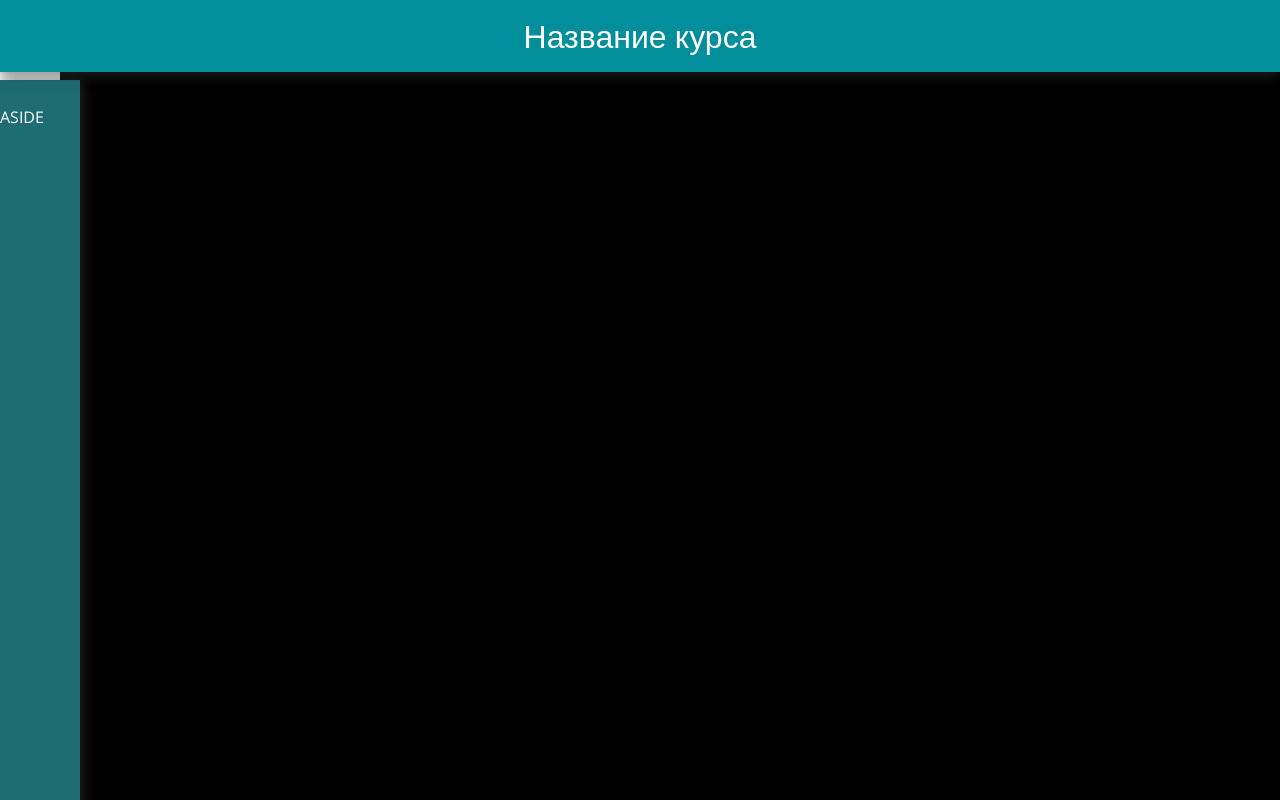
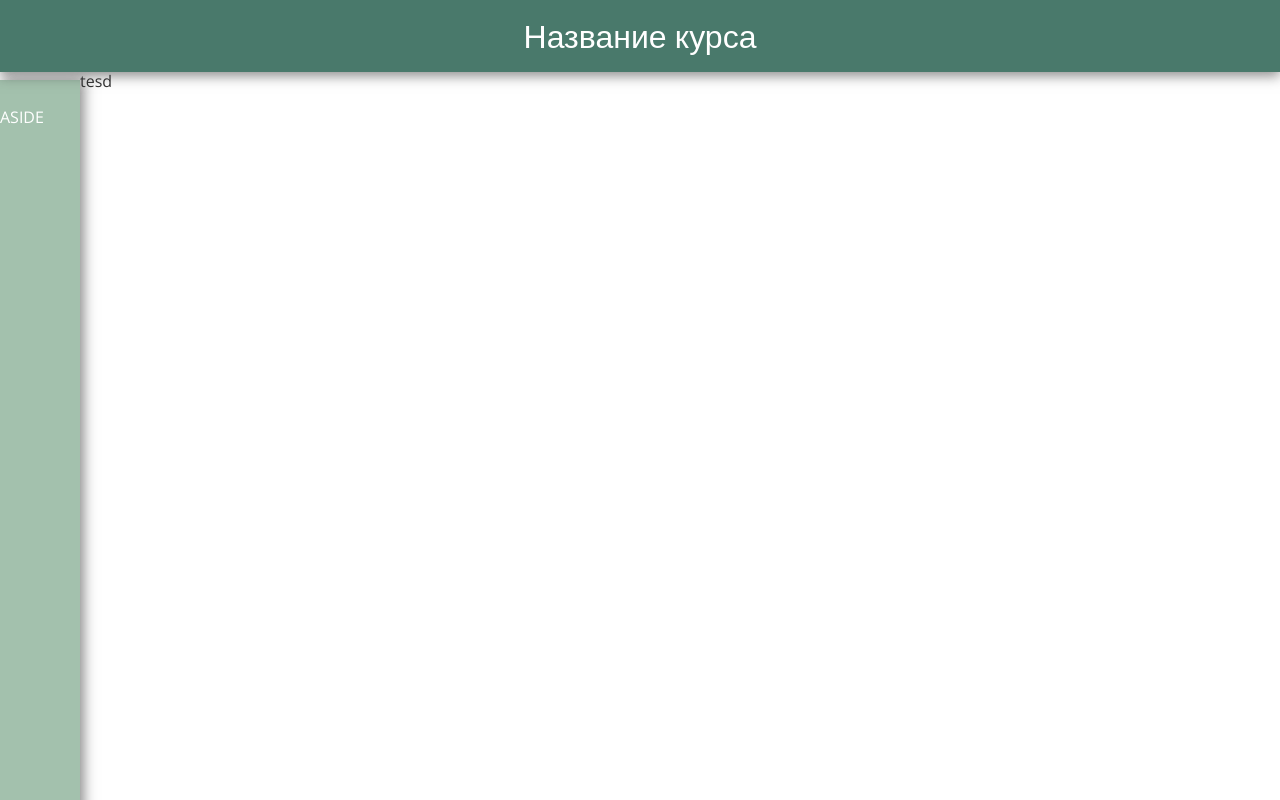
Before and after one commit to DenisDrozd/ira-project, an Angular app: page / in a window 1280 px wide. Shown: the top 800 px of the page. Built offline with nearby package versions, Linux system fonts and the light colour scheme.

Commit message:
page1-06: color palette fix

```diff
--- a/src/app/app.component.html
+++ b/src/app/app.component.html
@@ -3,8 +3,10 @@
 <div class="body">
     <div class="container">
         <div class="row">
-            <div class="test">
-                tesd
+            <div class="col_extrasmall-12 col_small-12 col_medium-12 col_large-12">
+                <div class="test">
+                    tesd
+                </div>
             </div>
         </div>
     </div>
--- a/src/app/app.style.less
+++ b/src/app/app.style.less
@@ -25,5 +25,6 @@
 .test {
     width: 100%;
     height: 200vh;
-    background-color: black;
+    color: @body-color;
+    background-color: @body-bg;
 }
--- a/src/index.html
+++ b/src/index.html
@@ -7,7 +7,7 @@
 
     <meta name="viewport" content="width=device-width, initial-scale=1">
     <link rel="icon" type="image/x-icon" href="favicon.ico">
-    <link href="https://fonts.googleapis.com/css?family=Open+Sans:300,400,600&display=swap" rel="stylesheet">
+    <link href="https://fonts.googleapis.com/css?family=Open+Sans:300,400&display=swap" rel="stylesheet">
 </head>
     <body>
         <app-root></app-root>
--- a/src/sharedStyle/variables.less
+++ b/src/sharedStyle/variables.less
@@ -1,16 +1,18 @@
 @black: #333;
 @white: #FFF;
 
-@color-palette-1: #028E9B;
-@color-palette-2: #1E6D74;
-@color-palette-3: #015C65;
-@color-palette-4: #35C0CD;
-@color-palette-5: #5EC4CD;
+@color-palette-1: #49796b;
+@color-palette-2: #a3c1ad;
+@color-palette-3: #9fccc3;
+@color-palette-4: #b99b69;
+@color-palette-5: #f5b98c;
 
 @header-bg: @color-palette-1;
 @header-color: @white;
 @aside-bg: @color-palette-2;
 @aside-color: @white;
+@body-bg: @white;
+@body-color: @black;
 
 @mobile: ~'screen and (max-width: 639px)';
 @mobile-min: ~'screen and (min-width: 300px)';
```
